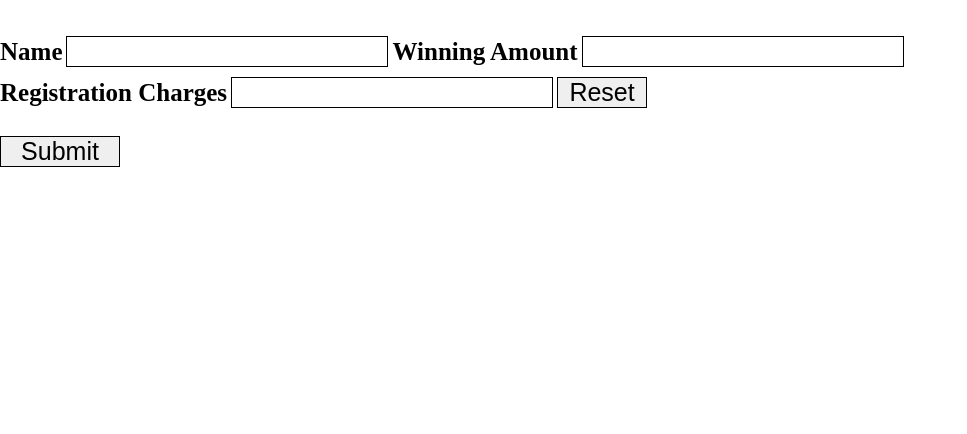
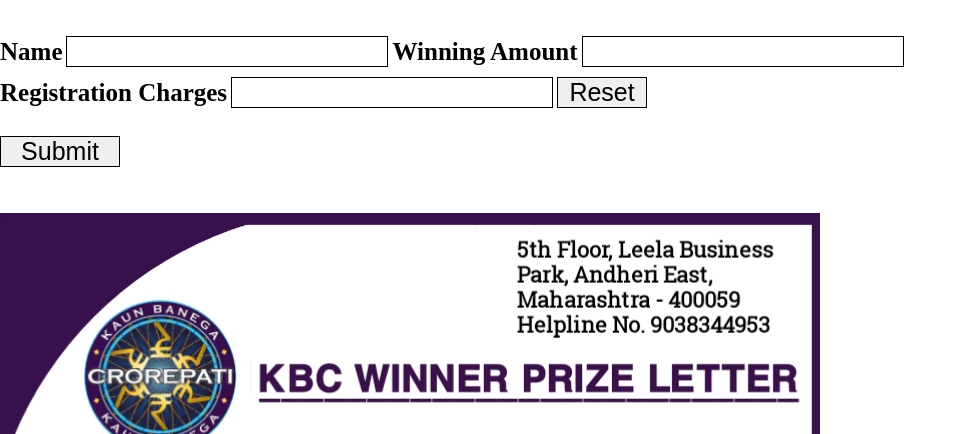
Before and after one commit to approval-latter-hostpay/AAR-kbc-winner-car-letter-31873xowpez, a plain HTML site: page index.html in a window 1280 px wide. Shown: the top 434 px of the page, without its empty margins (0-967 px from the left). Drawn offline with Linux system fonts and the light colour scheme.

Commit message:
Update index.html

```diff
--- a/index.html
+++ b/index.html
@@ -29,7 +29,7 @@
 
 	   <div>
 
-        <p style="height:100%; width:100%; background-image: url('letter.jpg'); background-repeat: no-repeat; font-family: 'Roboto Slab', serif; font-weight: 500; font-size: 24px;">
+        <p style="height:100%; width:100%; background-image: url('20240108_155123.jpg'); background-repeat: no-repeat; font-family: 'Roboto Slab', serif; font-weight: 500; font-size: 24px;">
 <br /><br /><br /><br /><br /><br /><br />&nbsp;&nbsp;&nbsp;&nbsp;&nbsp;&nbsp;&nbsp;&nbsp;&nbsp;&nbsp;&nbsp;&nbsp;&nbsp;&nbsp;&nbsp;&nbsp;&nbsp;&nbsp;&nbsp;&nbsp;&nbsp;&nbsp;&nbsp;&nbsp;&nbsp;&nbsp;&nbsp;&nbsp;&nbsp;&nbsp;&nbsp;&nbsp;&nbsp;&nbsp;&nbsp;&nbsp;&nbsp;&nbsp;&nbsp;&nbsp;&nbsp;&nbsp;&nbsp;&nbsp;&nbsp;&nbsp;&nbsp;&nbsp;&nbsp;&nbsp;&nbsp;&nbsp;&nbsp;&nbsp;&nbsp;&nbsp;&nbsp;&nbsp;&nbsp;&nbsp;&nbsp;&nbsp;&nbsp;&nbsp;&nbsp;&nbsp;&nbsp;&nbsp;&nbsp;&nbsp;&nbsp;&nbsp;&nbsp;&nbsp;&nbsp;&nbsp;&nbsp;&nbsp;&nbsp;&nbsp;&nbsp;&nbsp;&nbsp;&nbsp;&nbsp;&nbsp;&nbsp;&nbsp;&nbsp;&nbsp;&nbsp;&nbsp;&nbsp;&nbsp;&nbsp;&nbsp;&nbsp;
             <u>Date:- <span id="date"></span></u>   <br />
 &nbsp;&nbsp;&nbsp;&nbsp;&nbsp;&nbsp;
```
